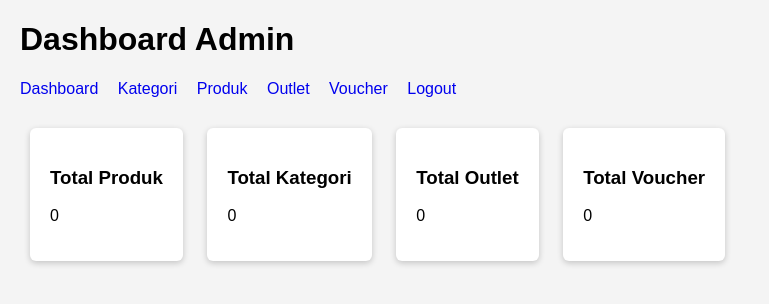
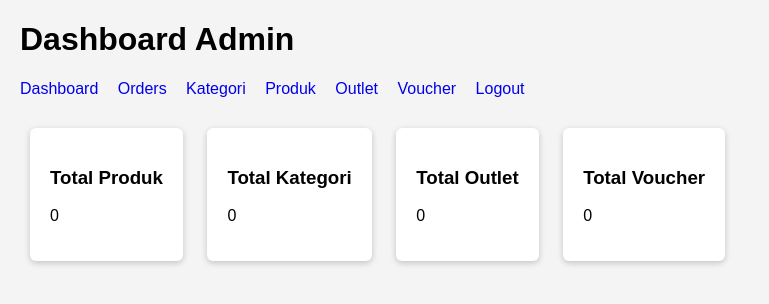
Before and after one commit to common-peep/bakeryweb, a PHP site: page /admin/dashboard.php in a window 1280 px wide. Shown: the top 304 px of the page, without its empty margins (0-769 px from the left). Run offline with PHP 8.4, Linux system fonts and the light colour scheme; the visitor is signed in with stand-in values (Sample User, id 1); data that the repository does not hold is empty.

Commit message:
Add files via upload

```diff
--- a/admin/dashboard.php
+++ b/admin/dashboard.php
@@ -30,6 +30,7 @@ $totalVouchers = $pdo->query("SELECT COUNT(*) FROM vouchers")->fetchColumn();
   <h1>Dashboard Admin</h1>
   <div class="nav">
     <a href="dashboard.php">Dashboard</a>
+    <a href="orders.php">Orders</a>
     <a href="categories.php">Kategori</a>
     <a href="products.php">Produk</a>
     <a href="outlets.php">Outlet</a>
```
Also changed, not shown: admin/orders.php (added).
